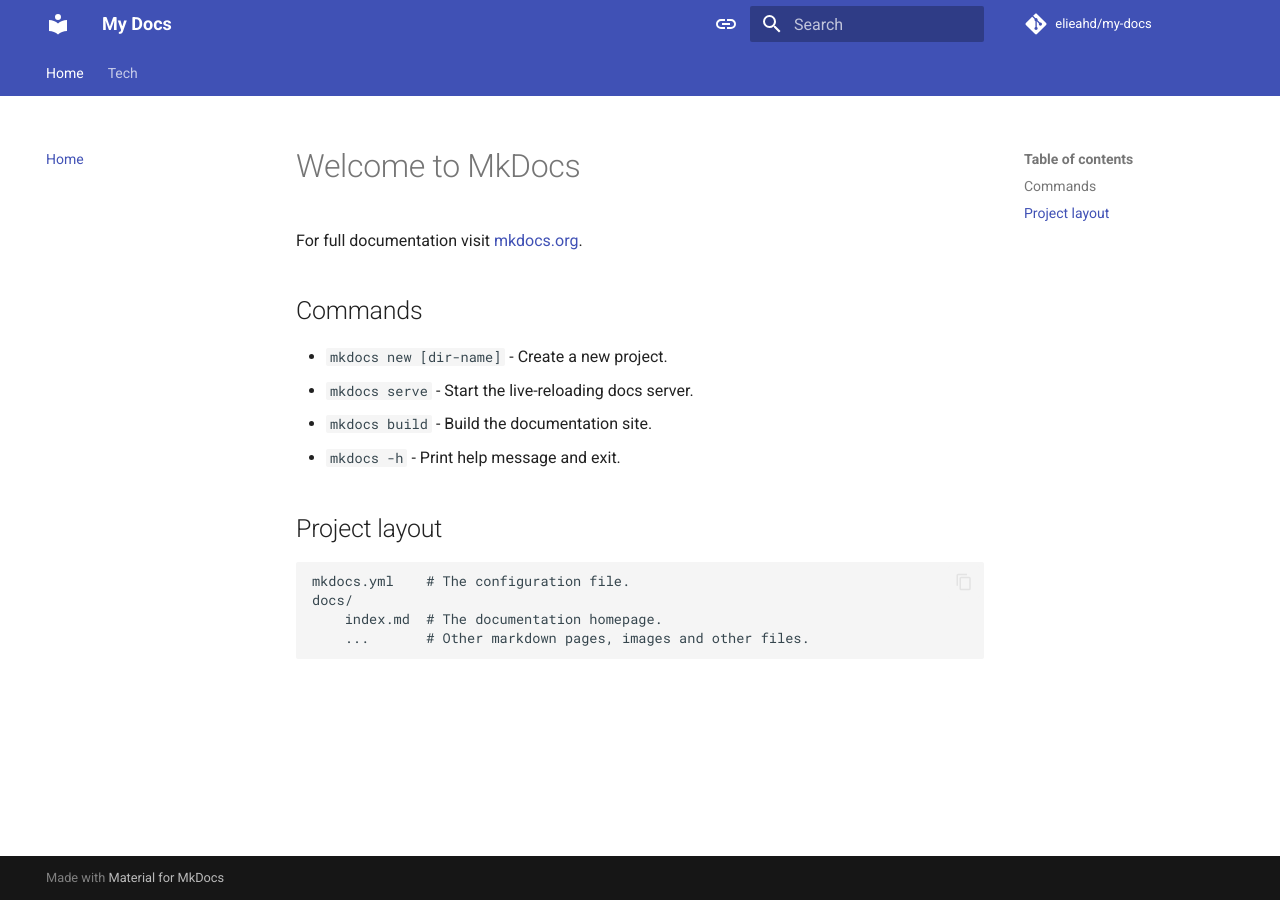
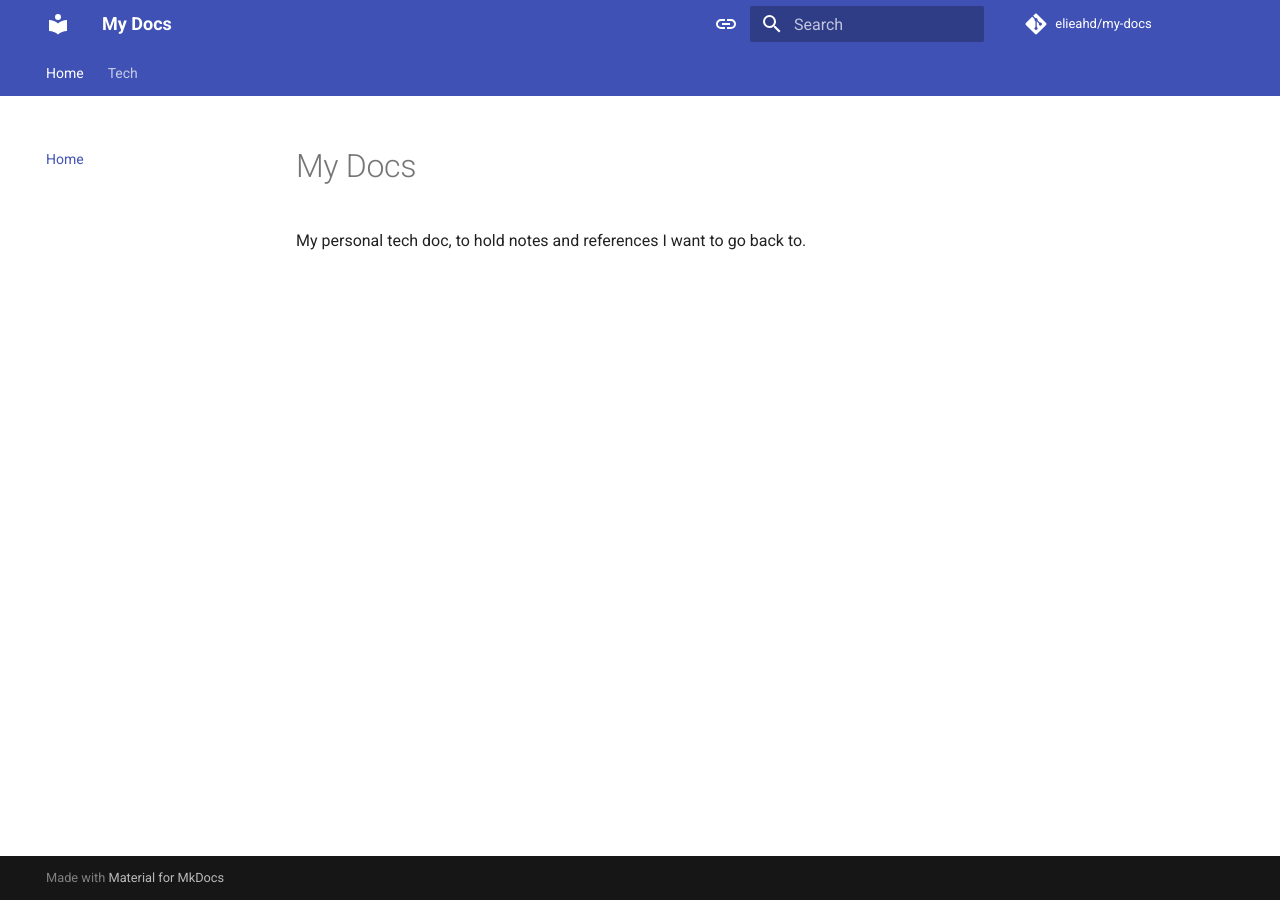
Before and after one commit to elieahd/my-docs, an MkDocs documentation site: the page built from docs/index.md, in a window 1280 px wide. Built offline with MkDocs 1.6.1 and Material for MkDocs 9.7.7, drawn with Linux system fonts in a browser that asks for light colours; comment, search, counter and statistics services are not loaded.

Commit message:
feat: simplify home page

```diff
--- a/docs/index.md
+++ b/docs/index.md
@@ -1,17 +1,3 @@
-# Welcome to MkDocs
+# My Docs
 
-For full documentation visit [mkdocs.org](https://www.mkdocs.org).
-
-## Commands
-
-* `mkdocs new [dir-name]` - Create a new project.
-* `mkdocs serve` - Start the live-reloading docs server.
-* `mkdocs build` - Build the documentation site.
-* `mkdocs -h` - Print help message and exit.
-
-## Project layout
-
-    mkdocs.yml    # The configuration file.
-    docs/
-        index.md  # The documentation homepage.
-        ...       # Other markdown pages, images and other files.
+My personal tech doc, to hold notes and references I want to go back to.
```
